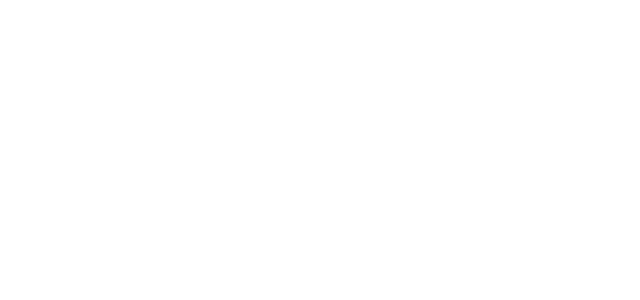
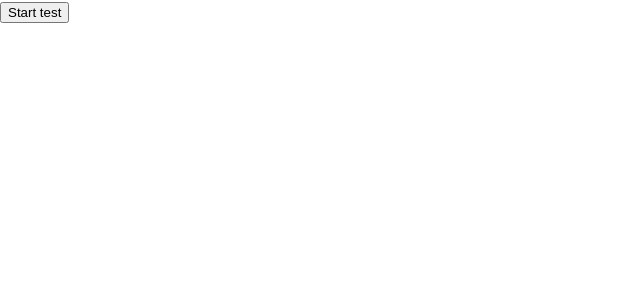
Before and after one commit to AishuPola/quiz_project, an Angular app: page / in a window 1280 px wide. Shown: the top 300 px of the page, without its empty margins (0-640 px from the left). Built offline with nearby package versions, Linux system fonts and the light colour scheme.

Commit message:
main home created to start test

```diff
--- a/src/app/app.routes.ts
+++ b/src/app/app.routes.ts
@@ -3,12 +3,17 @@
 import { RadioComponent } from './radio/radio.component';
 import { HomeComponent } from './home/home.component';
 import { ScoreComponent } from './score/score.component';
+import { MainhomeComponent } from './mainhome/mainhome.component';
 
 export const routes: Routes = [
   // {
   //   path: '',
   //   component: HomeComponent,
   // },
+  {
+    path: '',
+    component: MainhomeComponent,
+  },
   {
     path: 'questions',
     component: QuestionsComponent,
--- a/src/app/home/home.component.html
+++ b/src/app/home/home.component.html
@@ -1,3 +1,2 @@
 <app-questions [question]="question" />
 <!-- <app-questions [question]="question" /> -->
-<app-score />
--- /dev/null
+++ b/src/app/mainhome/mainhome.component.html
@@ -0,0 +1,3 @@
+<button mat-raised-button color="primary" (click)="starttest()">
+  Start test
+</button>
--- /dev/null
+++ b/src/app/mainhome/mainhome.component.ts
@@ -0,0 +1,16 @@
+import { Component } from '@angular/core';
+import { Router } from '@angular/router';
+
+@Component({
+  selector: 'app-mainhome',
+  standalone: true,
+  imports: [],
+  templateUrl: './mainhome.component.html',
+  styleUrl: './mainhome.component.scss',
+})
+export class MainhomeComponent {
+  constructor(private router: Router) {}
+  starttest() {
+    this.router.navigate(['/question/1']);
+  }
+}
```
Also changed, not shown: src/app/mainhome/mainhome.component.scss (added), 1 other file (tests, documents, lock files or other folders).
